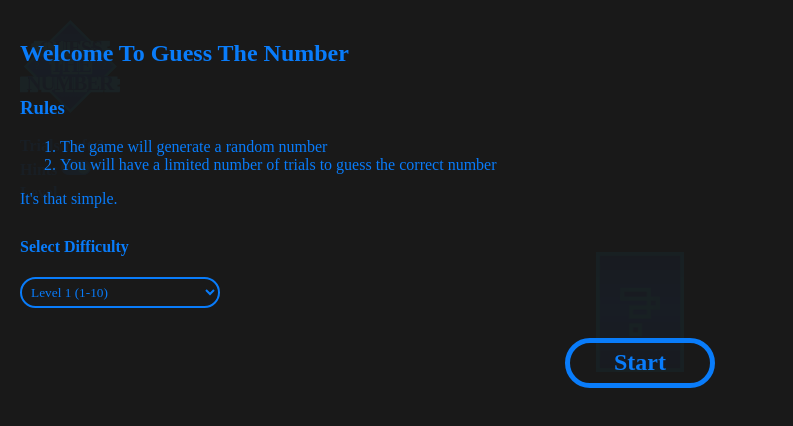
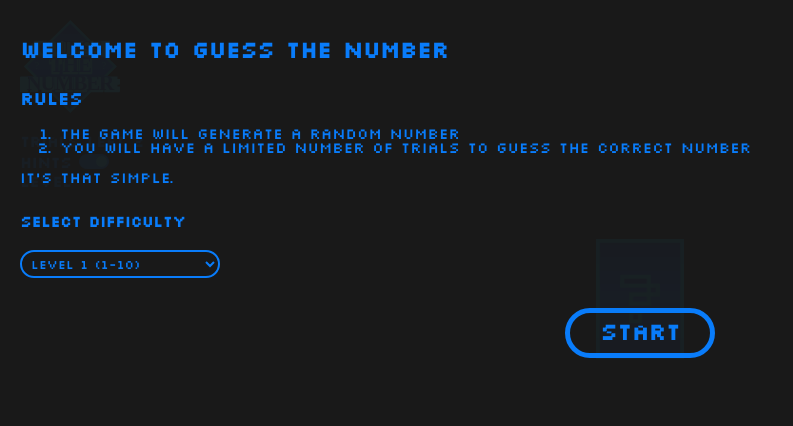
Before and after one commit to ridwanalawode7/gtn-game, a plain HTML site: page index.html in a window 1280 px wide. Shown: the whole page, without its empty margins (0-793 px from the left). Drawn offline with Linux system fonts and the light colour scheme.

Commit message:
GTN-RA-v-01.00

```diff
--- a/css/style.css
+++ b/css/style.css
@@ -5,6 +5,13 @@
 :root {
     --text-color : #097cfaff;
     --text-color2: #29d0fcff;
+}
+
+@font-face {
+  font-family: 'Silkscreen';
+  src: url("slkscr-webfont.woff") format("woff"),
+       url("slkscr-webfont.ttf") format("truetype"),
+       url("slkscr-webfont.eot") format("embedded-opentype");
 }
 
 body {
```
Also changed, not shown: css/slkscr-webfont.ttf (added), css/slkscr-webfont.woff (added), 1 other file.
